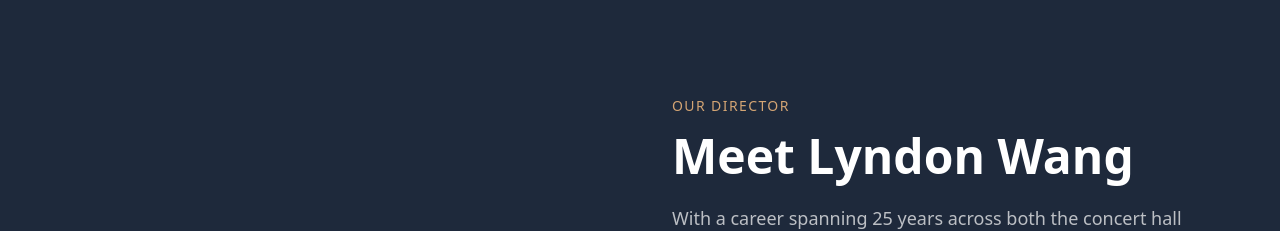
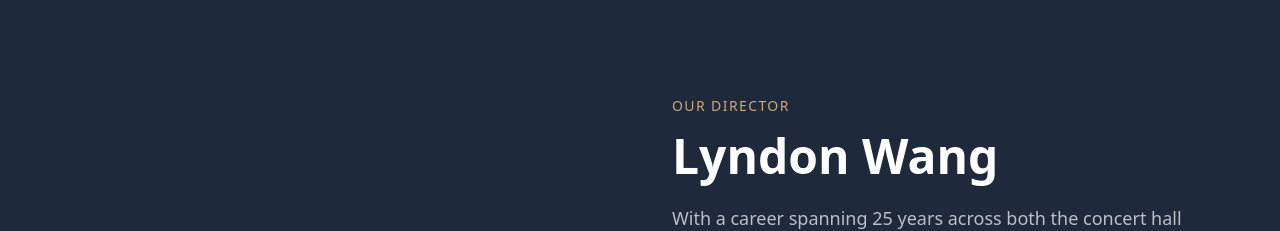
Before and after one commit to BestLessonEver/base-open-house, a Next.js app: page / in a window 1280 px wide. Shown: the part 800-1031 px from the top of the page. Built offline with nearby package versions, Linux system fonts and the light colour scheme; a web font is replaced by a local one.

Commit message:
removed meet

```diff
--- a/src/app/page.tsx
+++ b/src/app/page.tsx
@@ -149,7 +149,7 @@ export default function HomePage() {
                 Our Director
               </p>
               <h2 className="text-4xl md:text-5xl font-bold mb-6 text-white">
-                Meet Lyndon Wang
+                Lyndon Wang
               </h2>
               <div className="space-y-4 text-white/70 text-lg leading-relaxed">
                 <p>
```
